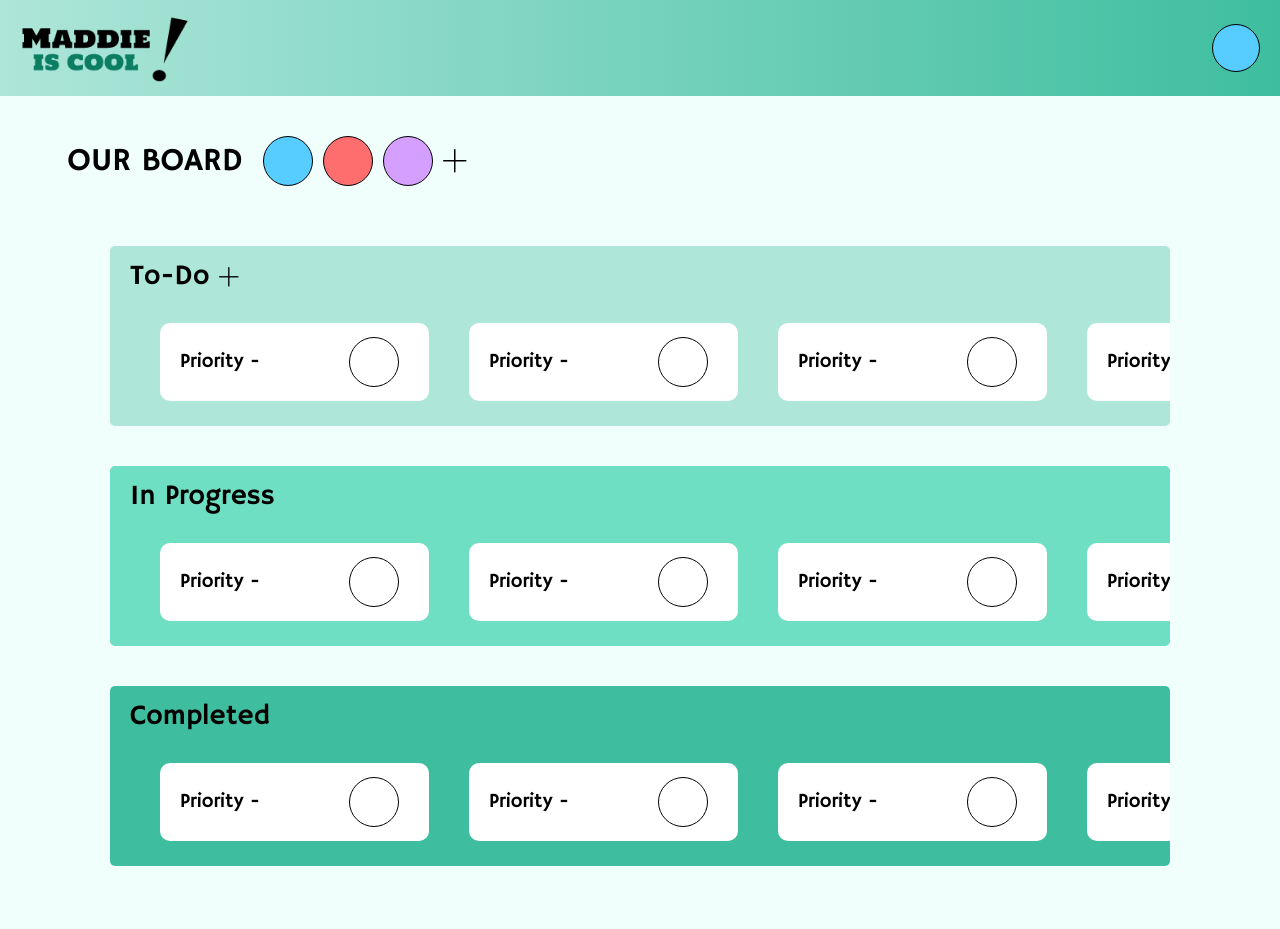
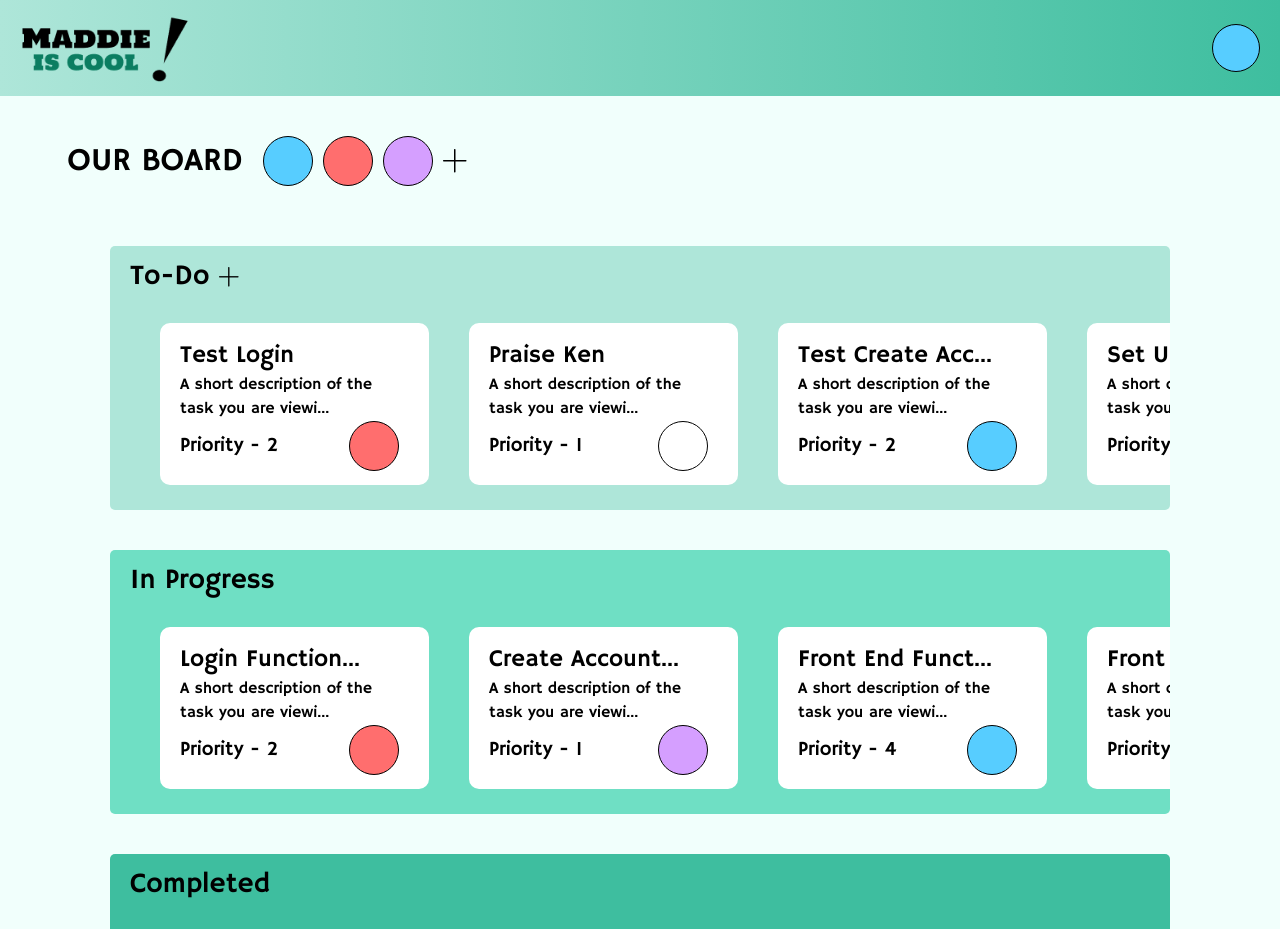
Before and after one commit to elizabeth-trotter/tasktrackerfullstack, a Next.js app: page /BoardPage in a window 1280 px wide. Shown: the top 929 px of the page. Before the commit the page ends 906 px from the top, so only its background shows below. Built offline with nearby package versions, Linux system fonts and the light colour scheme.

Commit message:
board component draggable fix attempt

```diff
--- a/src/app/components/BoardsComponent.tsx
+++ b/src/app/components/BoardsComponent.tsx
@@ -1,11 +1,12 @@
-import React from 'react'
+import React, { useState } from 'react'
 import { CreateNewTask } from './CreateNewTaskModalComponent'
 import TaskCardComponent from './TaskCardComponent'
+import Draggable from 'react-draggable';
 
 let taskInfo = [
     {
         id: 1,
-        status: "toDO",
+        status: "toDo",
         position: { x: 0, y: 0 },
         title: "Test Login",
         description: "A short description of the task you are viewi...",
@@ -14,7 +15,7 @@ let taskInfo = [
     },
     {
         id: 2,
-        status: "toDO",
+        status: "toDo",
         position: { x: 0, y: 0 },
         title: "Praise Ken",
         description: "A short description of the task you are viewi...",
@@ -23,7 +24,7 @@ let taskInfo = [
     },
     {
         id: 3,
-        status: "toDO",
+        status: "toDo",
         position: { x: 0, y: 0 },
         title: "Test Create Acc...",
         description: "A short description of the task you are viewi...",
@@ -32,7 +33,7 @@ let taskInfo = [
     },
     {
         id: 4,
-        status: "toDO",
+        status: "toDo",
         position: { x: 0, y: 0 },
         title: "Set Up Profile...",
         description: "A short description of the task you are viewi...",
@@ -41,6 +42,15 @@ let taskInfo = [
     },
     {
         id: 5,
+        status: "toDo",
+        position: { x: 0, y: 0 },
+        title: "Test Login",
+        description: "A short description of the task you are viewi...",
+        priority: 2,
+        userColor: "#FF6E6E"
+    },
+    {
+        id: 6,
         status: "inProgress",
         position: { x: 0, y: 0 },
         title: "Login Function...",
@@ -49,7 +59,7 @@ let taskInfo = [
         userColor: "#FF6E6E"
     },
     {
-        id: 6,
+        id: 7,
         status: "inProgress",
         position: { x: 0, y: 0 },
         title: "Create Account...",
@@ -58,7 +68,7 @@ let taskInfo = [
         userColor: "#D59FFF"
     },
     {
-        id: 7,
+        id: 8,
         status: "inProgress",
         position: { x: 0, y: 0 },
         title: "Front End Funct...",
@@ -67,7 +77,7 @@ let taskInfo = [
         userColor: "#57CDFF"
     },
     {
-        id: 8,
+        id: 9,
         status: "inProgress",
         position: { x: 0, y: 0 },
         title: "Front End Accou...",
@@ -76,7 +86,16 @@ let taskInfo = [
         userColor: "#FF6E6E"
     },
     {
-        id: 9,
+        id: 10,
+        status: "inProgress",
+        position: { x: 0, y: 0 },
+        title: "Login Function...",
+        description: "A short description of the task you are viewi...",
+        priority: 2,
+        userColor: "#FF6E6E"
+    },
+    {
+        id: 11,
         status: "completed",
         position: { x: 0, y: 0 },
         title: "Create Backend",
@@ -85,7 +104,7 @@ let taskInfo = [
         userColor: "#D59FFF"
     },
     {
-        id: 10,
+        id: 12,
         status: "completed",
         position: { x: 0, y: 0 },
         title: "Add Isaiah",
@@ -94,7 +113,7 @@ let taskInfo = [
         userColor: "#FF6E6E"
     },
     {
-        id: 11,
+        id: 13,
         status: "completed",
         position: { x: 0, y: 0 },
         title: "Discuss Style S...",
@@ -103,17 +122,40 @@ let taskInfo = [
         userColor: "#C8C8C8"
     },
     {
-        id: 12,
+        id: 14,
         status: "completed",
         position: { x: 0, y: 0 },
         title: "Create Frontend",
         description: "A short description of the task you are viewi...",
         priority: 1,
         userColor: "#57CDFF"
+    },
+    {
+        id: 15,
+        status: "completed",
+        position: { x: 0, y: 0 },
+        title: "Create Backend",
+        description: "A short description of the task you are viewi...",
+        priority: 1,
+        userColor: "#D59FFF"
     }
 ];
 
 const BoardsComponent = (props: { openTaskModal: () => void }) => {
+    const [taskCards, setTaskCards] = useState(taskInfo);
+
+    const handleDrag = (index: number, position: { x: number, y: number }) => {
+        const updatedTaskCards = [...taskCards];
+        updatedTaskCards[index].position = { x: position.x, y: position.y };
+        setTaskCards(updatedTaskCards);
+    };
+
+    const handleDrop = (index: number, newStatus: string) => {
+        const updatedTaskCards = [...taskCards];
+        updatedTaskCards[index].status = newStatus;
+        setTaskCards(updatedTaskCards);
+    };
+
     return (
         <div>
             <div className='bg-[#AEE6D9] rounded-[5px] flex flex-col mx-[110px] mb-[40px]'>
@@ -123,14 +165,19 @@ const BoardsComponent = (props: { openTaskModal: () => void }) => {
                 </div>
 
                 <div className='flex flex-row overflow-x-scroll px-[50px] py-[25px] gap-10'>
-                    <TaskCardComponent title={taskInfo.title} description={taskInfo.description} priority={taskInfo.priority} color={taskInfo.userColor} onClick={props.openTaskModal} />
-                    <TaskCardComponent title={taskInfo.title} description={taskInfo.description} priority={taskInfo.priority} color={taskInfo.userColor} onClick={props.openTaskModal} />
-                    <TaskCardComponent title={taskInfo.title} description={taskInfo.description} priority={taskInfo.priority} color={taskInfo.userColor} onClick={props.openTaskModal} />
-                    <TaskCardComponent title={taskInfo.title} description={taskInfo.description} priority={taskInfo.priority} color={taskInfo.userColor} onClick={props.openTaskModal} />
-                    <TaskCardComponent title={taskInfo.title} description={taskInfo.description} priority={taskInfo.priority} color={taskInfo.userColor} onClick={props.openTaskModal} />
-                    <TaskCardComponent title={taskInfo.title} description={taskInfo.description} priority={taskInfo.priority} color={taskInfo.userColor} onClick={props.openTaskModal} />
-                    <TaskCardComponent title={taskInfo.title} description={taskInfo.description} priority={taskInfo.priority} color={taskInfo.userColor} onClick={props.openTaskModal} />
-                    <TaskCardComponent title={taskInfo.title} description={taskInfo.description} priority={taskInfo.priority} color={taskInfo.userColor} onClick={props.openTaskModal} />
+                    {
+                        taskCards.map((task, index) => {
+                            if (task.status == 'toDo') {
+                                return (
+                                    <Draggable onStop={(e, position) => handleDrag(index, position)}>
+                                        <div key={index}>
+                                            <TaskCardComponent id={task.id} status={task.status} position={task.position} title={task.title} description={task.description} priority={task.priority} color={task.userColor} onClick={props.openTaskModal} />
+                                        </div>
+                                    </Draggable>
+                                )
+                            }
+                        })
+                    }
                 </div>
             </div>
 
@@ -140,13 +187,19 @@ const BoardsComponent = (props: { openTaskModal: () => void }) => {
                 </div>
 
                 <div className='flex flex-row overflow-x-scroll px-[50px] py-[25px] gap-10'>
-                    <TaskCardComponent title={taskInfo.title} description={taskInfo.description} priority={taskInfo.priority} color={taskInfo.userColor} onClick={props.openTaskModal} />
-                    <TaskCardComponent title={taskInfo.title} description={taskInfo.description} priority={taskInfo.priority} color={taskInfo.userColor} onClick={props.openTaskModal} />
-                    <TaskCardComponent title={taskInfo.title} description={taskInfo.description} priority={taskInfo.priority} color={taskInfo.userColor} onClick={props.openTaskModal} />
-                    <TaskCardComponent title={taskInfo.title} description={taskInfo.description} priority={taskInfo.priority} color={taskInfo.userColor} onClick={props.openTaskModal} />
-                    <TaskCardComponent title={taskInfo.title} description={taskInfo.description} priority={taskInfo.priority} color={taskInfo.userColor} onClick={props.openTaskModal} />
-                    <TaskCardComponent title={taskInfo.title} description={taskInfo.description} priority={taskInfo.priority} color={taskInfo.userColor} onClick={props.openTaskModal} />
-                    <TaskCardComponent title={taskInfo.title} description={taskInfo.description} priority={taskInfo.priority} color={taskInfo.userColor} onClick={props.openTaskModal} />
+                    {
+                        taskCards.map((task, index) => {
+                            if (task.status == 'inProgress') {
+                                return (
+                                    <Draggable onStop={(e, position) => handleDrag(index, position)}>
+                                        <div key={index}>
+                                            <TaskCardComponent id={task.id} status={task.status} position={task.position} title={task.title} description={task.description} priority={task.priority} color={task.userColor} onClick={props.openTaskModal} />
+                                        </div>
+                                    </Draggable>
+                                )
+                            }
+                        })
+                    }
                 </div>
             </div>
 
@@ -156,13 +209,19 @@ const BoardsComponent = (props: { openTaskModal: () => void }) => {
                 </div>
 
                 <div className='flex flex-row overflow-x-scroll px-[50px] py-[25px] gap-10'>
-                    <TaskCardComponent title={taskInfo.title} description={taskInfo.description} priority={taskInfo.priority} color={taskInfo.userColor} onClick={props.openTaskModal} />
-                    <TaskCardComponent title={taskInfo.title} description={taskInfo.description} priority={taskInfo.priority} color={taskInfo.userColor} onClick={props.openTaskModal} />
-                    <TaskCardComponent title={taskInfo.title} description={taskInfo.description} priority={taskInfo.priority} color={taskInfo.userColor} onClick={props.openTaskModal} />
-                    <TaskCardComponent title={taskInfo.title} description={taskInfo.description} priority={taskInfo.priority} color={taskInfo.userColor} onClick={props.openTaskModal} />
-                    <TaskCardComponent title={taskInfo.title} description={taskInfo.description} priority={taskInfo.priority} color={taskInfo.userColor} onClick={props.openTaskModal} />
-                    <TaskCardComponent title={taskInfo.title} description={taskInfo.description} priority={taskInfo.priority} color={taskInfo.userColor} onClick={props.openTaskModal} />
-                    <TaskCardComponent title={taskInfo.title} description={taskInfo.description} priority={taskInfo.priority} color={taskInfo.userColor} onClick={props.openTaskModal} />
+                    {
+                        taskCards.map((task, index) => {
+                            if (task.status == 'completed') {
+                                return (
+                                    <Draggable onStop={(e, position) => handleDrag(index, position)}>
+                                        <div key={index}>
+                                            <TaskCardComponent id={task.id} status={task.status} position={task.position} title={task.title} description={task.description} priority={task.priority} color={task.userColor} onClick={props.openTaskModal} />
+                                        </div>
+                                    </Draggable>
+                                )
+                            }
+                        })
+                    }
                 </div>
             </div>
         </div>
--- a/src/app/components/TaskCardComponent.tsx
+++ b/src/app/components/TaskCardComponent.tsx
@@ -3,9 +3,9 @@ import { describe } from 'node:test'
 import React from 'react';
 import Draggable from 'react-draggable';
 
-const TaskCardComponent = (props: { title: string, description: string, priority: number, color: string, onClick: () => void }) => {
+const TaskCardComponent = (props: {  id: number, status: string, position: { x: number, y: number }, title: string, description: string, priority: number, color: string, onClick: () => void }) => {
     return (
-        <Draggable>
+
             <div onClick={props.onClick}>
                 <div className='bg-white rounded-[10px] py-[14px] px-[20px] min-w-[269px] w-[269px]'>
                     <p className='font-[HammersmithOne] text-[24px]'>{props.title}</p>
@@ -16,7 +16,7 @@ const TaskCardComponent = (props: { title: string, description: string, priority
                     </div>
                 </div>
             </div>
-        </Draggable>
+
     );
 }
 
```
